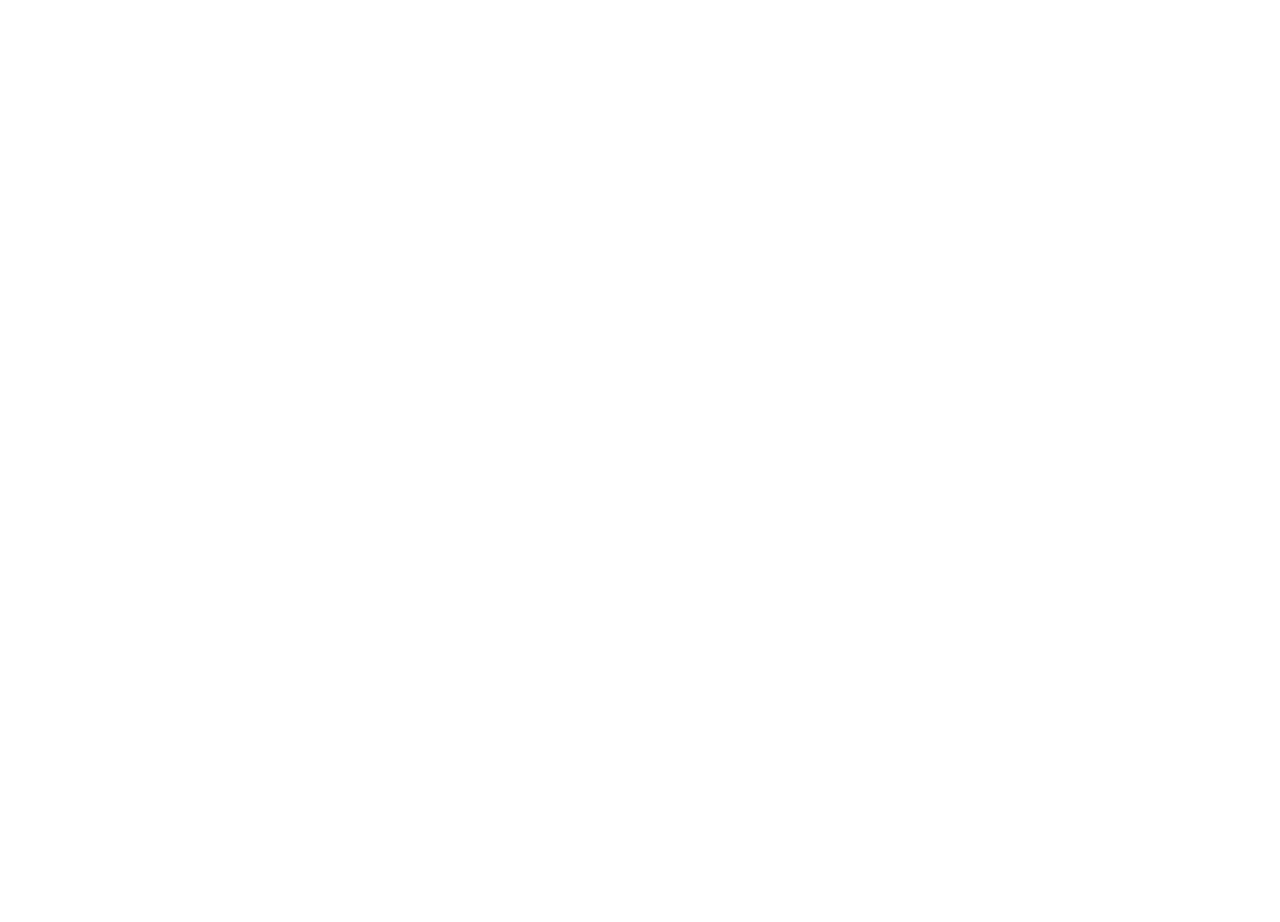
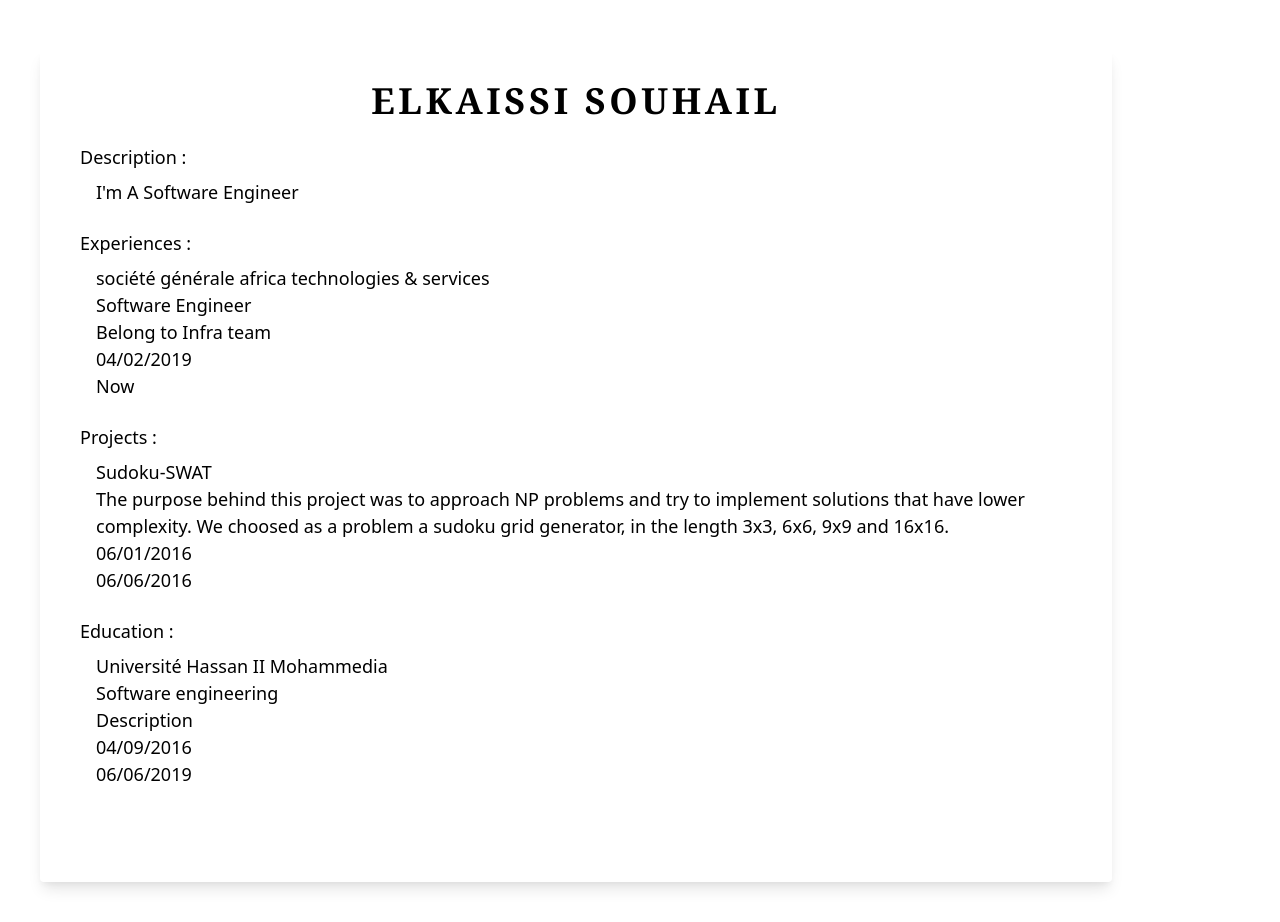
Before and after one commit to souhailelk/myblog, a React (Create React App) app: page /Resume in a window 1280 px wide. Shown: the part 1140-2062 px from the top of the page. Before the commit the page ends 1150 px from the top, so only its background shows below. Built offline with nearby package versions, Linux system fonts and the light colour scheme.

Commit message:
Add Resume

```diff
--- a/src/App.js
+++ b/src/App.js
@@ -2,19 +2,57 @@
 import ArticleComponent from './components/Article'
 import ArticleCard from './components/ArticleCard'
 import Article from './models/Article'
+import ResumeComponent from './components/Resume'
+import Resume from './models/Resume'
+import Experience from './models/Experience'
+import Project from './models/Project'
+import Education from './models/Education'
 
-function App() {
+
+
+function GetArticle() {
   const content = <p>From Elecrow. I have two of their first CrowPi device and I use them in demonstrations and talks all the time, especially when talking to students.
   They have a Kickstarter ending this week for the new CrowPi2. It's an update of the original CrowPi which was basically a Raspberry Pi in a tiny suitcase...instead the CrowPi2 looks like a laptop! The magical part is that the full exploration and sensor board is hidden underneath a wireless keyboard with trackpad, held on with magnets!
   The CrowPi folks sent me an early CrowPi2 because I was a vocal supporter of the previous version, so I did a LIVE video unboxing on twitter as well as a follow up software video on the CrowPi2. I am not being paid for this review and I always am honest with y'all about the stuff I like. I plan on buying a few for my kids' public school science class.</p>
   const title = "Reviewing the Elecrow CrowPi2 Raspberry Pi Laptop and STEM Education Platform"
   const date = "20/08/2020"
-  const tags = ["photography","other","other","other","other"]
-  const article = new Article(title, content, date, tags)
+  const tags = ["photography", "other", "other", "other", "other"]
+  return new Article(title, content, date, tags)
+}
+
+function GetResume() {
+  const description = "I'm A Software Engineer";
+  var experience = new Experience("société générale africa technologies & services",
+    "http://africa-technologies-services.sgcib.com/",
+    "Software Engineer",
+    "Belong to Infra team",
+    "04/02/2019",
+    "Now");
+  var education = new Education("Université Hassan II Mohammedia",
+    "https://www.fstm.ac.ma/",
+    "Software engineering",
+    "Description",
+    "04/09/2016",
+    "06/06/2019");
+  var project = new Project("Sudoku-SWAT",
+    "#",
+    "The purpose behind this project was to approach NP problems and try to implement solutions that have lower complexity. We choosed as a problem a sudoku grid generator, in the length 3x3, 6x6, 9x9 and 16x16.",
+    "06/01/2016",
+    "06/06/2016")
+  const experiences = [experience]
+  const projects = [project]
+  const educations = [education]
+  return new Resume("ELKAISSI SOUHAIL", description, projects, experiences, educations);
+}
+
+
+function App() {
+  var article = GetArticle();
   return (
     <div>
       <ArticleCard article={article} />
-      <ArticleComponent  article={article} />
+      <ArticleComponent article={article} />
+      <ResumeComponent resume={GetResume()} />
     </div>
   );
 }
--- /dev/null
+++ b/src/components/Resume.js
@@ -0,0 +1,92 @@
+import React from 'react'
+
+function Description(props) {
+    return (
+        <div class="block px-4 py-2 font-sans text-lg text-left">
+            Description :
+            <div class="block px-4 py-2 font-sans text-lg text-left">{props.description}</div>
+        </div>
+    )
+}
+
+function Experiences(props) {
+    let experiencesComponents = []
+    props.experiences.forEach(experience => {
+        experiencesComponents.push(<div class="block px-4 py-2 font-sans text-lg text-left">
+            <div><a href={experience.companyLink}>{experience.companyName}</a></div>
+            <div>{experience.jobTitle}</div>
+            <div>{experience.description}</div>
+            <div>{experience.startDate}</div>
+            <div>{experience.endDate}</div>
+
+        </div>)
+    });
+    return (
+        <div class="block px-4 py-2 font-sans text-lg text-left">
+            Experiences :
+            {experiencesComponents}
+        </div>
+    )
+}
+
+function Projects(props) {
+    let projectsComponents = []
+    props.projects.forEach(project => {
+        projectsComponents.push(<div class="block px-4 py-2 font-sans text-lg text-left">
+            <div><a href={project.projectLink}>{project.projectName}</a></div>
+            <div>{project.description}</div>
+            <div>{project.startDate}</div>
+            <div>{project.endDate}</div>
+
+        </div>)
+    });
+
+    return (
+        <div class="block px-4 py-2 font-sans text-lg text-left">
+            Projects :
+            {projectsComponents}
+        </div>
+    )
+}
+
+function Educations(props) {
+    let educationsComponents = []
+    props.educations.forEach(education => {
+        educationsComponents.push(<div class="block px-4 py-2 font-sans text-lg text-left">
+            <div><a href={education.schoolLink}>{education.schoolName}</a></div>
+            <div>{education.degree}</div>
+            <div>{education.description}</div>
+            <div>{education.startDate}</div>
+            <div>{education.endDate}</div>
+
+        </div>)
+    });
+
+    return (
+        <div class="block px-4 py-2 font-sans text-lg text-left">
+            Education :
+            {educationsComponents}
+        </div>
+    )
+}
+
+function Name(props) {
+    return (
+        <div class="block px-4 py-2 font-serif text-4xl font-black tracking-widest text-center">{props.completName}</div>
+    )
+}
+
+function Resume(props) {
+    const { resume } = props;
+    return (
+        <div class="w-screen min-h-screen box-content max-w-screen-lg shadow-lg px-6 py-4 m-10 overflow-hidden rounded">
+            <Name completName={resume.completName} />
+            <Description description={resume.description} />
+            <Experiences experiences={resume.experiences} />
+            <Projects projects={resume.projects} />
+            <Educations educations={resume.educations} />
+        </div>
+    )
+}
+
+export default Resume;
--- /dev/null
+++ b/src/models/Education.js
@@ -0,0 +1,11 @@
+class Education {
+    constructor(schoolName, schoolLink, degree, description, startDate, endDate) {
+        this.schoolName = schoolName;
+        this.schoolLink = schoolLink;
+        this.degree = degree;
+        this.description = description;
+        this.startDate = startDate;
+        this.endDate = endDate;
+    }
+}
+export default Education;
--- /dev/null
+++ b/src/models/Experience.js
@@ -0,0 +1,11 @@
+class Experience {
+    constructor(companyName, companyLink, jobTitle, description, startDate, endDate) {
+        this.companyName = companyName;
+        this.companyLink = companyLink;
+        this.jobTitle = jobTitle;
+        this.description = description;
+        this.startDate = startDate;
+        this.endDate = endDate;
+    }
+}
+export default Experience;
--- /dev/null
+++ b/src/models/Project.js
@@ -0,0 +1,10 @@
+class Project {
+    constructor(projectName, projectLink, description, startDate, endDate) {
+        this.projectName = projectName;
+        this.projectLink = projectLink;
+        this.description = description;
+        this.startDate = startDate;
+        this.endDate = endDate;
+    }
+}
+export default Project;
--- /dev/null
+++ b/src/models/Resume.js
@@ -0,0 +1,10 @@
+class Resume {
+    constructor(completName, description, projects, experiences, educations) {
+        this.completName = completName;
+        this.description = description;
+        this.projects = projects;
+        this.experiences = experiences;
+        this.educations = educations;
+    }
+}
+export default Resume;
```
